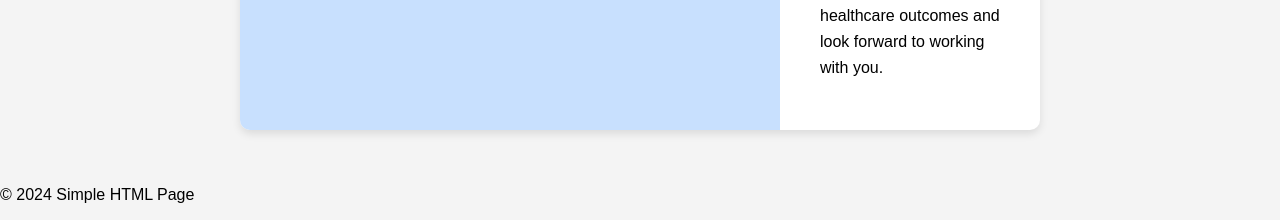
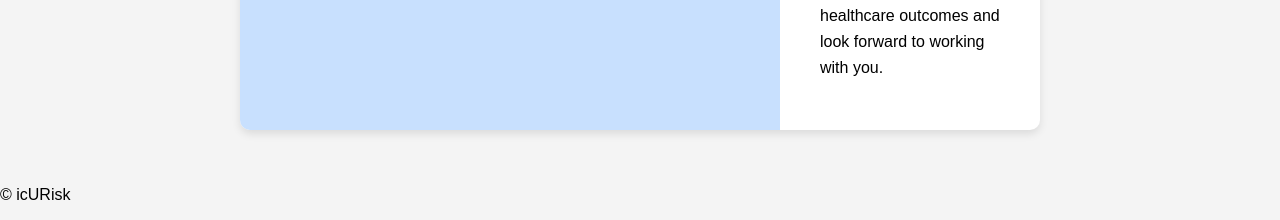
Before and after one commit to icURisk/icURisk.github.io, a plain HTML site: page index.html in a window 1280 px wide. Shown: the part 827-1047 px from the top of the page. Drawn offline with Linux system fonts and the light colour scheme.

Commit message:
Update index.html

```diff
--- a/index.html
+++ b/index.html
@@ -36,7 +36,7 @@
         </div>
     </main>
     <footer>
-        <p>&copy; 2024 Simple HTML Page</p>
+        <p>&copy; icURisk </p>
         <script id="messenger-widget-b" src="https://cdn.botpenguin.com/website-bot.js" defer>664f4e5b0c1742d3de48b824,664f4e35d6c55ae5d747cc23</script>
     </footer>
 </body>
```
